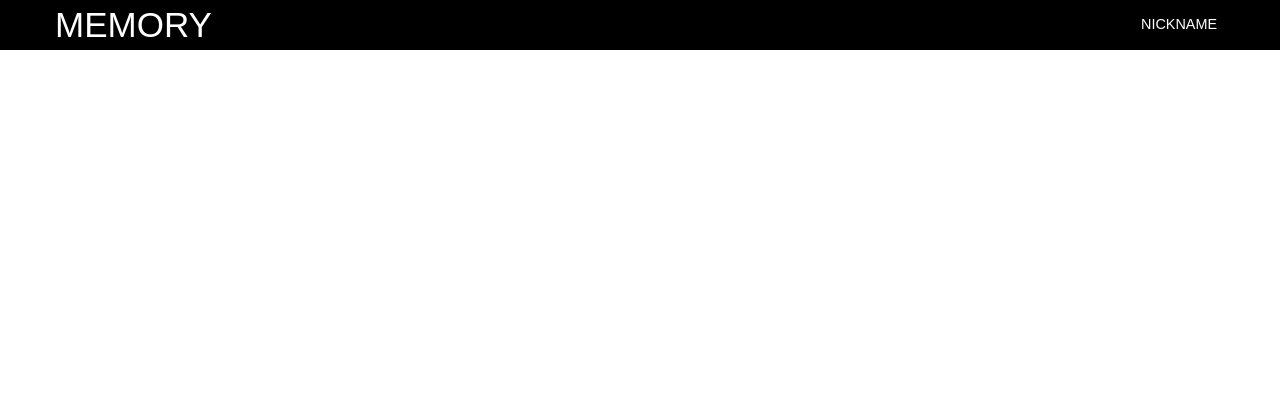
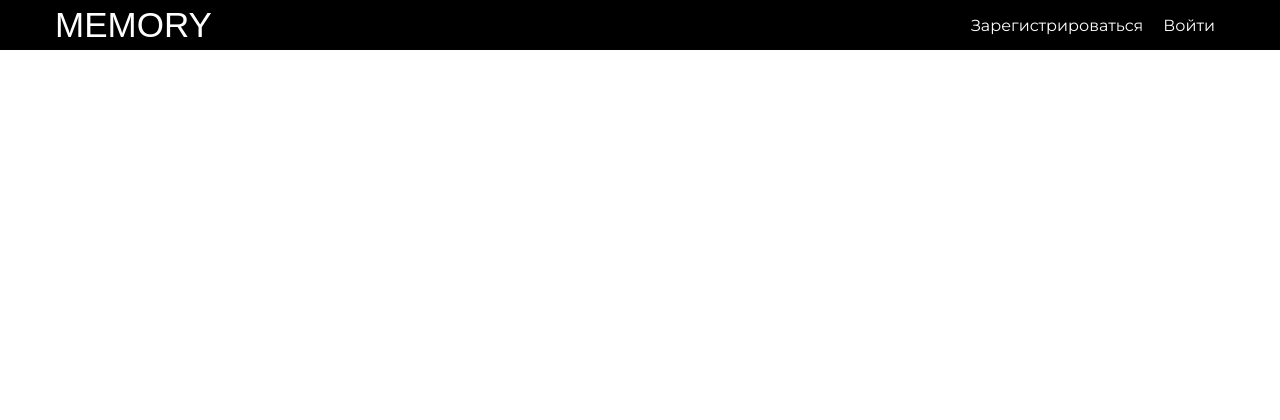
Before and after one commit to ninjaInside/Memory, a Django app: page /blog/ in a window 1280 px wide. Shown: the top 420 px of the page. Run offline with Django 3.2, Linux system fonts and the light colour scheme; data that the repository does not hold is empty.

Commit message:
added links in header

```diff
--- a/static/blog/css/main_style.css
+++ b/static/blog/css/main_style.css
@@ -98,7 +98,8 @@ header {
 .menu__btn {
     color: #fff;
     font-family: sans-serif;
-    background: transparent;
+    background: url('../icons/burger.png') no-repeat;
+    background-size: 100%;
     border: 0;
     margin-top: 8px;
     font-size: .9rem;
@@ -119,12 +120,13 @@ header {
     display: none
 }
 
+
 .menu__full > button {
     display: none;
 }
 
 .menu__full > .menu__list {
-    height: 100%;
+    display: flex;
     flex-direction: row;
     margin: 0;
     background-color: transparent;
@@ -525,6 +527,17 @@ button {
     display: none
 }
 
+@media (min-width: 1030px) {
+    .menu__full {
+        display: flex;
+        align-items: center;
+    }
+
+    .menu__btn {
+        background: transparent;
+    }
+}
+
 @media (max-width: 1100px) {
     .row {
         width: 300px;
--- a/templates/blog/post_list.html
+++ b/templates/blog/post_list.html
@@ -40,13 +40,24 @@
         <div class="wrapper_head">
             <a href="{% url 'home' %}" class="R">memory</a>
             <div class="nav">
-                <div class="menu">
-                    <button class="menu__btn">nickname</button>
-                <div class="menu__list">
-                    <a href="#">Change password</a>
-                    <a href="#">Log out</a>
-                    <a href="#">Log in</a>
-                </div>
+                {% if user.is_authenticated %}
+                    <div class="menu">
+                        <button class="menu__btn">{{ user.username }}</button>
+                        <div class="menu__list">
+                            <a href="{% url 'add_post' %}">Добавить пост</a>
+                            <a href="#">Изменить пароль</a>
+                            <a href="{% url 'logout' %}">Выйти</a>
+                        </div>
+                    </div>
+                {% else %}
+                    <div class="menu menu__full">
+                        <button class="menu__btn">{{ user.username }}</button>
+                        <div class="menu__list">
+                            <a href="{% url 'signup' %}">Зарегистрироваться</a>
+                            <a href="{% url 'login' %}">Войти</a>
+                        </div>
+                    </div>
+                {% endif %}
                 </div>
             </div>
         </div>
```
Also changed, not shown: static/blog/icons/burger.png (renamed from static/blog/icons/burget.png).
